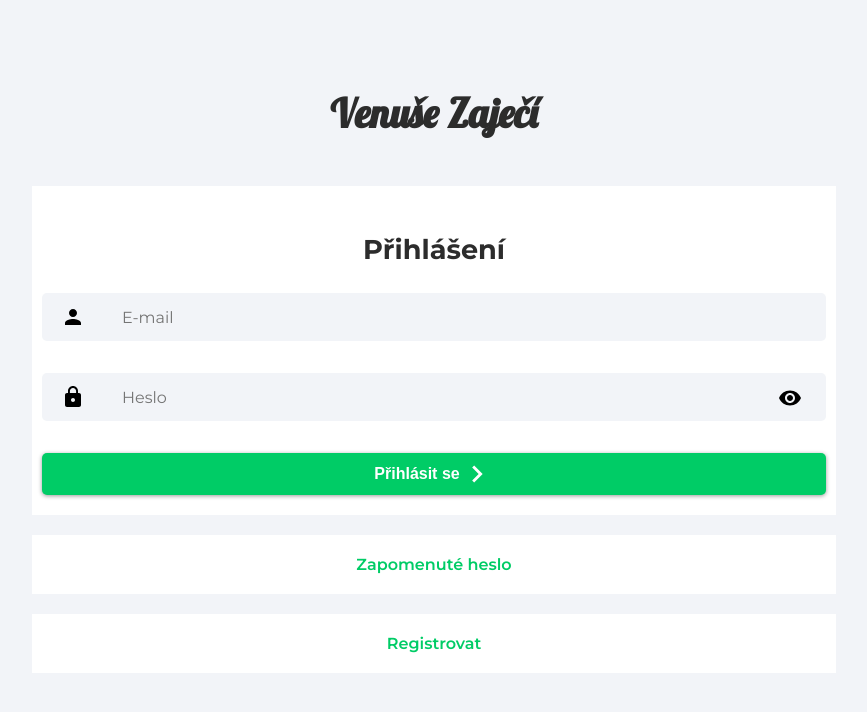
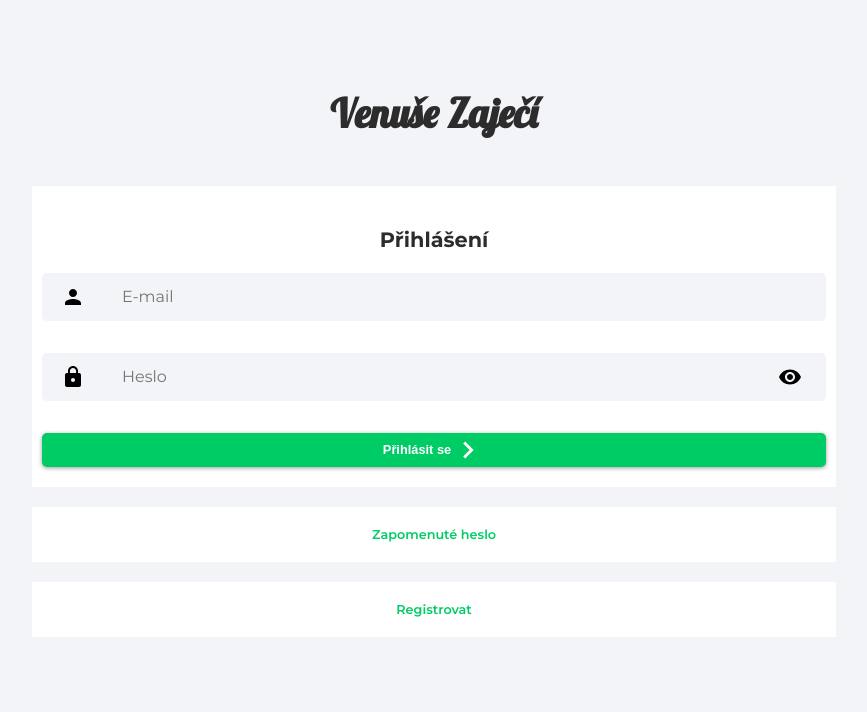
Before and after one commit to Gozo18/react-veza, a React (Create React App) app: page /sign-in in a window 1280 px wide. Shown: the top 712 px of the page, without its empty margins (206-1073 px from the left). Built offline with nearby package versions, Linux system fonts and the light colour scheme; no server answers; the database is empty.

Commit message:
Styling changes

```diff
--- a/src/index.css
+++ b/src/index.css
@@ -15,6 +15,7 @@ body {
   max-width: 900px;
   box-sizing: border-box;
   color: #2c2c2c;
+  font-size: 0.8rem;
 }
 
 a {
@@ -160,7 +161,7 @@ h4 {
 
 .pageHeader {
   width: 100%;
-  font-size: 1.7rem;
+  font-size: 1.3rem;
   font-weight: bold;
   text-align: center;
 }
@@ -364,9 +365,9 @@ h4 {
   justify-content: center;
   align-items: center;
   width: 100%;
-  height: 42px;
+  height: 34px;
   cursor: pointer;
-  font-size: 1rem;
+  font-size: 0.8rem;
   font-weight: bold;
   color: #ffffff;
   background-color: #da201a;
@@ -462,10 +463,10 @@ h4 {
   justify-content: center;
   align-items: center;
   width: 100%;
-  height: 42px;
+  height: 34px;
   background-color: #00cc66;
   border-radius: 5px;
-  font-size: 1rem;
+  font-size: 0.8rem;
   font-weight: bold;
   color: #ffffff;
   box-shadow: 0 1px 4px 0 rgb(0 0 0 / 40%);
@@ -555,10 +556,11 @@ h4 {
   margin: 10px 0;
   padding: 0 20px;
   width: 100%;
-  height: 45px;
+  height: 34px;
   border: 0;
   background: #f2f4f8;
   border-radius: 5px;
+  font-size: 0.8rem;
 }
 
 .profileBoxInput {
@@ -576,11 +578,12 @@ h4 {
   justify-content: center;
   align-items: center;
   width: 100%;
-  height: 42px;
+  height: 34px;
   background: #1667ff;
   border-radius: 5px;
   color: #ffffff;
   font-weight: bold;
+  font-size: 0.8rem;
   box-shadow: 0 1px 4px 0 rgb(0 0 0 / 40%);
 }
 
@@ -648,8 +651,9 @@ h4 {
 .adminBox input {
   margin: 10px 0;
   padding: 0 20px;
-  height: 45px;
+  height: 34px;
   border: 0;
   background: #f2f4f8;
   border-radius: 5px;
+  font-size: 0.8rem;
 }
```
